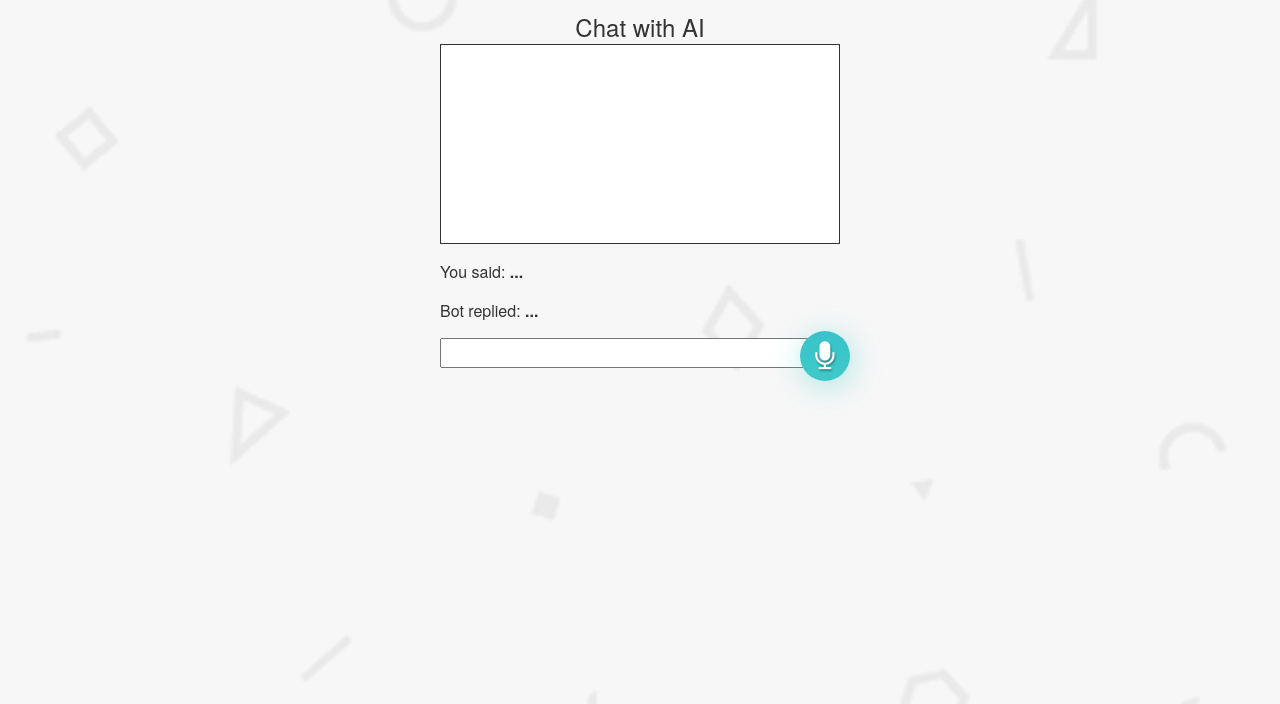
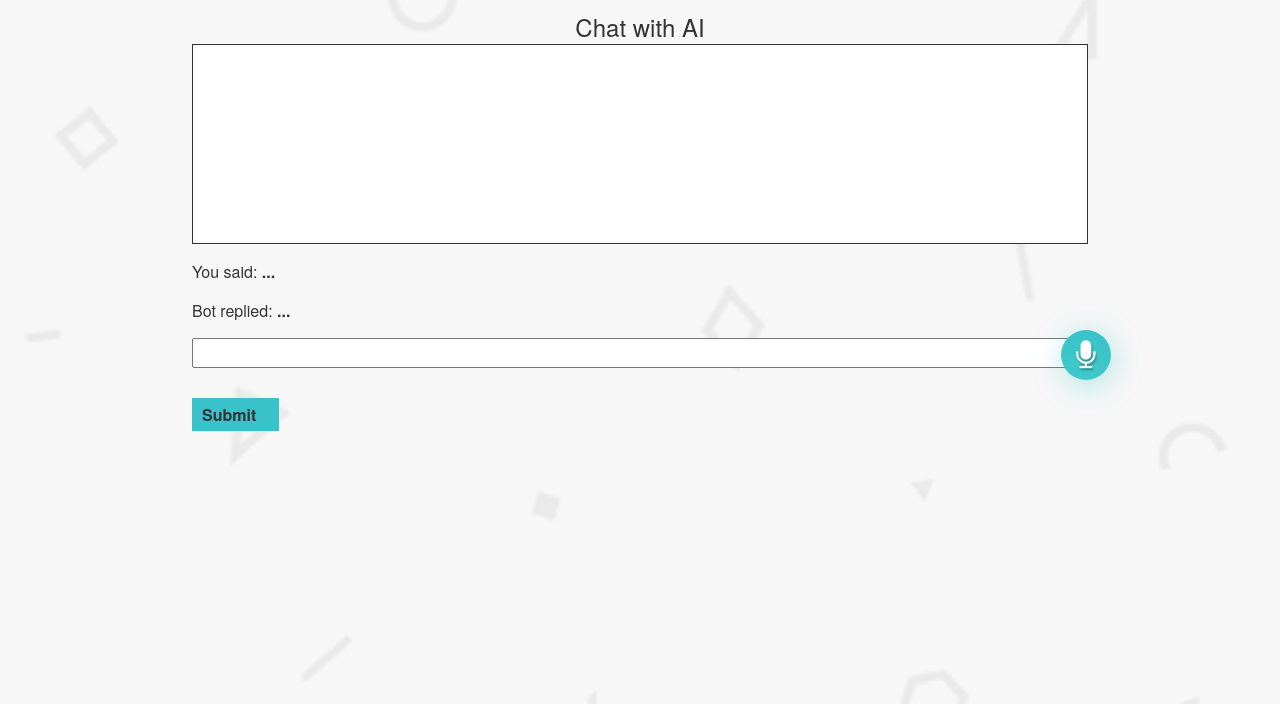
Before and after one commit to amjadansari/chatbot, a website: page views/index.html in a window 1280 px wide. Shown: the part 96-800 px from the top of the page. Drawn offline with nearby package versions, Linux system fonts and the light colour scheme; files that its build step writes are made by us from their sources; no server answers; files whose address does not match are found by name.

Commit message:
some changes

```diff
--- a/public/css/style.css
+++ b/public/css/style.css
@@ -45,8 +45,8 @@ section {
 }
 button {
       position: absolute;
-    left: 90%;
-    top: -23%;
+    left: 97%;
+    top: -9%;
   -webkit-appearance: none;
   -moz-appearance: none;
   width: 50px;
@@ -110,3 +110,17 @@ em{font-weight: 600; font-style: normal;}
 .inputbox {
   position: relative;
 }
+
+.chatbox {
+  width: 100%;
+  padding: 0px 15%;
+}
+
+.submitbtn {
+  margin-top: 30px;
+  font-weight: 600;
+  background: #39C2C9;
+  padding: 5px 10px;
+  display: block;
+  width: 87px;
+}
--- a/public/js/script.js
+++ b/public/js/script.js
@@ -37,6 +37,10 @@ recognition.addEventListener('result', (e) => {
  //creates a listener for when you press a key
   window.onkeyup = keyup;
 
+// Manual click
+  $( ".submitbtn" ).click(function() {
+    keyup();
+  });
   //creates a global Javascript variable
   var inputTextValue;
 
--- a/views/index.html
+++ b/views/index.html
@@ -16,7 +16,7 @@
   </head>
 
   <body>
-    <section>
+    <section class="chatbox">
       <h1>MZ Bot</h1>
       <h2>Chat with AI</h2>
       <div>
@@ -26,6 +26,7 @@
           <div class="inputbox">
             <input type="text" name="" class="typed-text">
             <button><i class="fa fa-microphone"></i></button>
+            <span class="submitbtn">Submit</span>
           </div>
 
 
```
